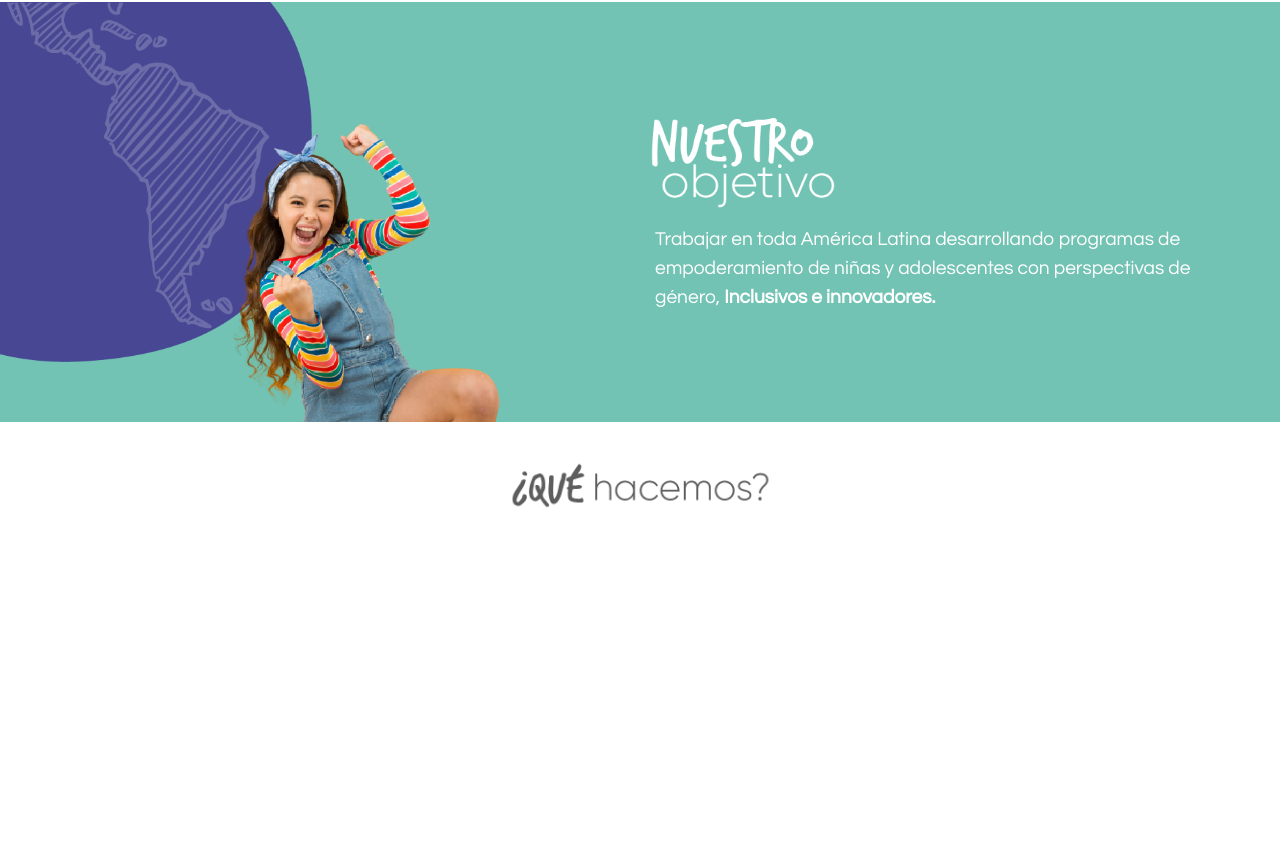
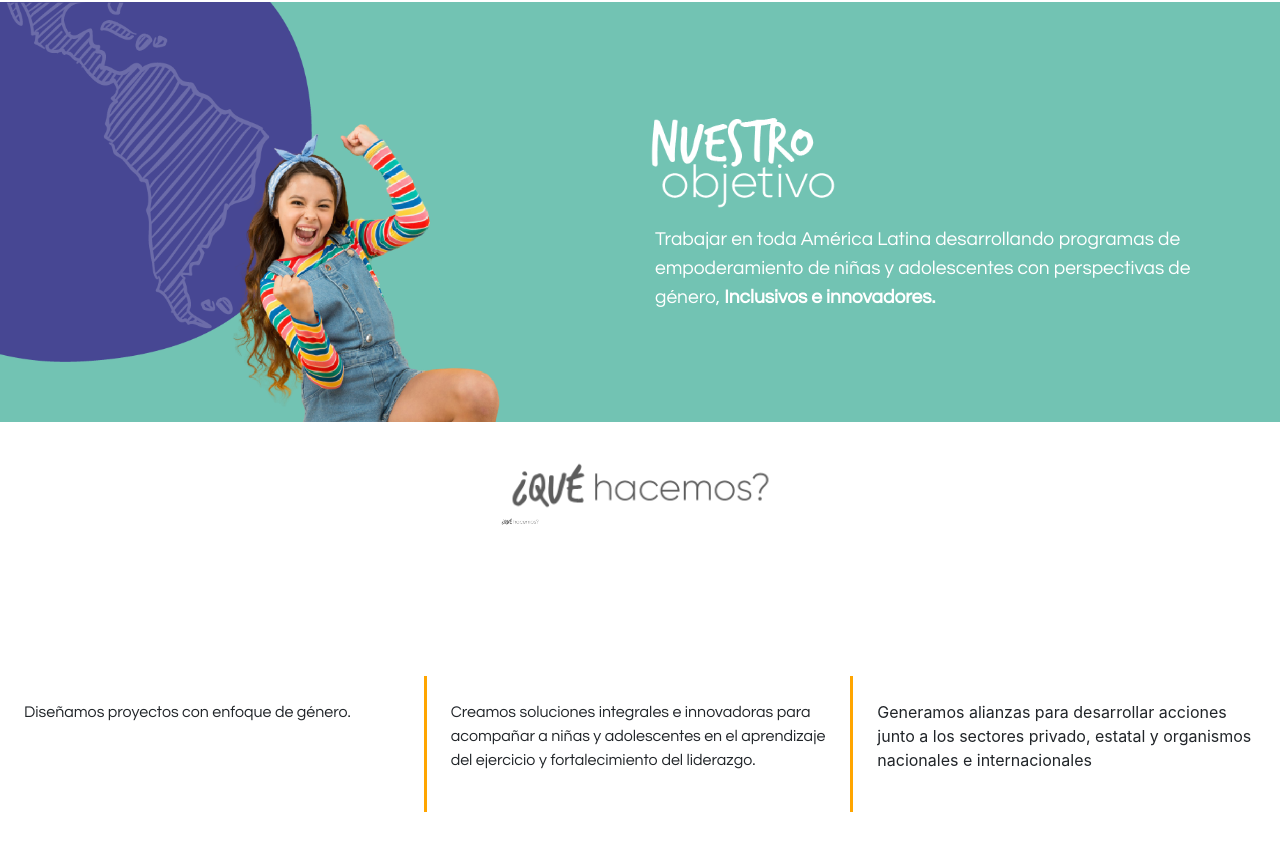
Before and after one commit to Mathiasfx/Web-Genero360-React-JS, a React (Create React App) app: page / in a window 1280 px wide. Shown: the part 1006-1856 px from the top of the page. Built offline with nearby package versions, Linux system fonts and the light colour scheme.

Commit message:
seccion quienes somos maquetada

```diff
--- a/src/Styles/Main.js
+++ b/src/Styles/Main.js
@@ -108,4 +108,10 @@ export const SeccionQueHacemos = styled.section`
   justify-content: center;
   align-items: center;
   min-height: 420px;
+
+  & .separador {
+    border-right: solid;
+    border-width: 3px;
+     border-color: orange;
+  }
 `;
--- a/src/components/NuestroProposito.js
+++ b/src/components/NuestroProposito.js
@@ -8,14 +8,14 @@ const NuestroProposito = () => {
     <SectionNuestroProposito>
       <div className="container">
         <div className="row">
-          <div class="col-md-4 col-sm-12 d-flex align-items-center letra">
+          <div className="col-md-4 col-sm-12 d-flex align-items-center letra">
             <img
               src={Letras}
               alt="Nuestro Proposito Fundacion Genero 360"
               width="240px"
             />
           </div>
-          <div class="col-md-4 col-sm-12 d-flex align-items-center">
+          <div className="col-md-4 col-sm-12 d-flex align-items-center">
             <p>
               Nuestro propósito es fortalecer y desarrollar el liderazgo de
               niñas y adolescentes a través de programas innovadores que
@@ -23,7 +23,7 @@ const NuestroProposito = () => {
               construir una <strong>sociedad más justa y equitativa.</strong>
             </p>
           </div>
-          <div class="col-md-4 col-sm-12 proposito">
+          <div className="col-md-4 col-sm-12 proposito">
             <img src={Corriendo} alt="personas corriendo" />
           </div>
         </div>
--- a/src/components/QueHacemos.js
+++ b/src/components/QueHacemos.js
@@ -6,11 +6,25 @@ const QueHacemos = () => {
   return (
     <Fragment>
       <div className="container">
-        <div className="row justify-content-center align-content-center mb-2">
+        <div className="row justify-content-center align-content-center flex-column mb-2">
           <img src={QueHacemosimg} alt="Que Hacemos Genero 360" width="280px" />
+          <img src={QueHacemosimg} alt="Que Hacemos Genero 360" width="40px" />
         </div>
       </div>
-      <SeccionQueHacemos></SeccionQueHacemos>
+      <SeccionQueHacemos>
+        <div className="row w-100">
+          <div className="col-md-4 col-sm-12 p-4 d-flex text-left separador">
+            <p>Diseñamos proyectos con  enfoque de género.</p>
+        </div>
+          <div className="col-md-4 col-sm-12 p-4 d-flex justify-content-center text-left separador">
+            <p>Creamos soluciones integrales e innovadoras para acompañar a niñas y adolescentes en el aprendizaje del ejercicio y fortalecimiento del liderazgo.</p></div>
+          <div className="col-md-4 col-sm-12 p-4 d-flex justify-content-center text-left ">Generamos alianzas para desarrollar acciones junto a los sectores privado, estatal
+          y organismos nacionales e internacionales</div>
+          </div>
+
+
+
+      </SeccionQueHacemos>
     </Fragment>
   );
 };
```
Also changed, not shown: 1 other file (tests, documents, lock files or other folders).
